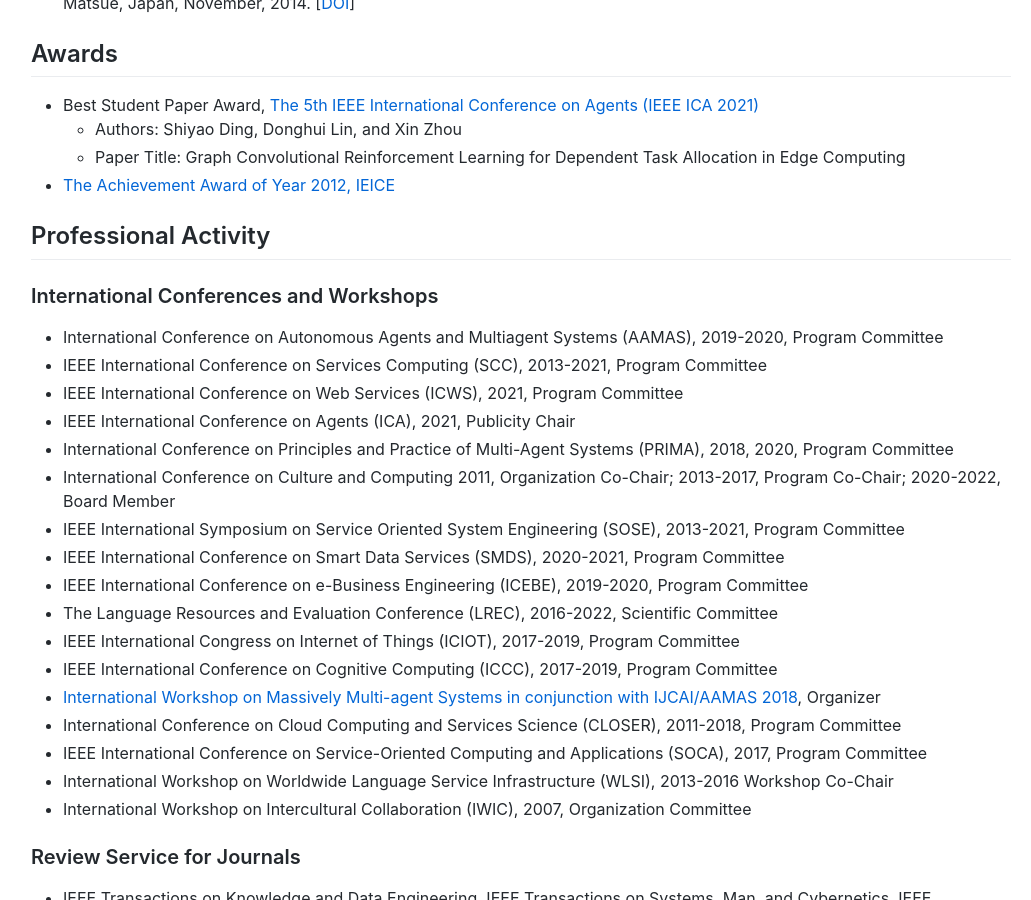
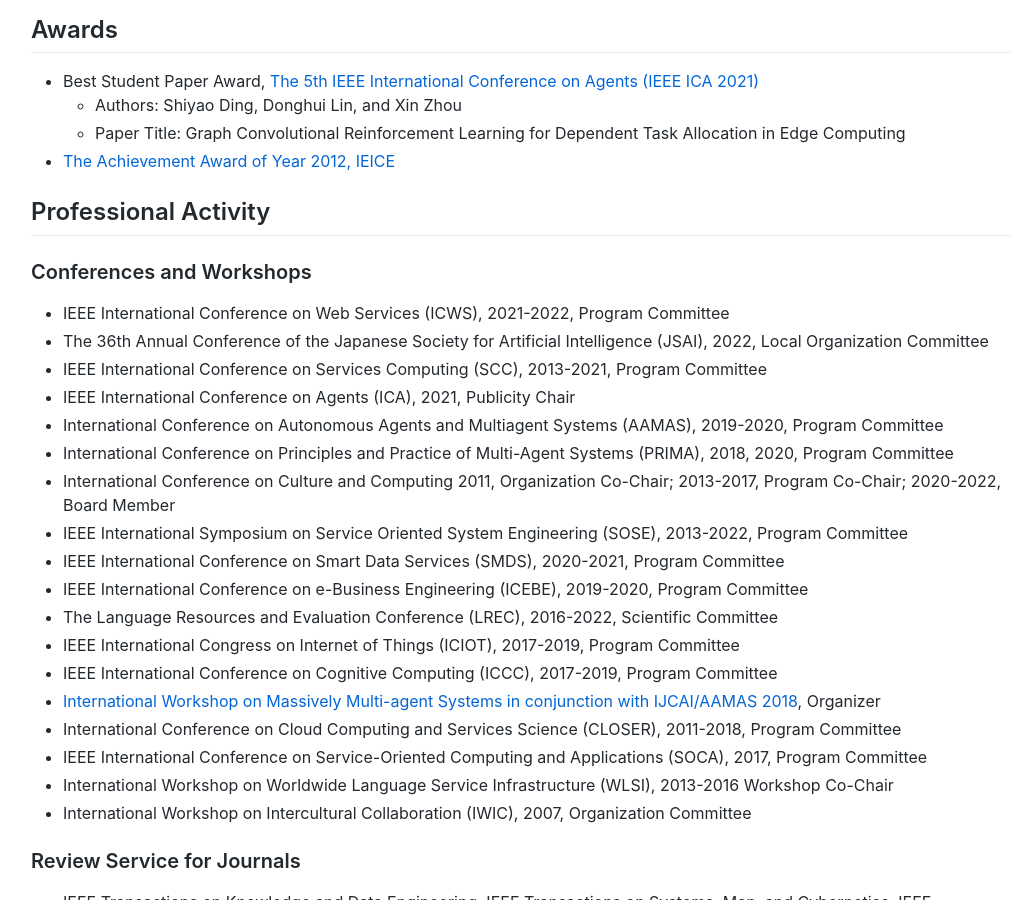
Before and after one commit to lindh/lindh.github.io, a Jekyll site: the page built from index.md, in a window 1280 px wide and 900 px high, scrolled down 6596 px. Shown: the whole window, without its empty margins (119-1150 px from the left). Built offline with Jekyll 4.4.1, drawn with Linux system fonts in a browser that asks for light colours; comment, search, counter and statistics services are not loaded; some of the changed text lies outside the part shown.

Commit message:
Update index.md

```diff
--- a/index.md
+++ b/index.md
@@ -7,8 +7,6 @@
 <br>
 
 <img align="left" src="./images/lin.jpg"/>
-   Global Information Network Laboratory
-   <br>
    Department of Social Informatics, Graduate School of Informatics, Kyoto University
    <br>
    <br>
@@ -152,14 +150,15 @@
 
 ## Professional Activity
 
-### International Conferences and Workshops
+### Conferences and Workshops
+- IEEE International Conference on Web Services (ICWS), 2021-2022, Program Committee
+- The 36th Annual Conference of the Japanese Society for Artificial Intelligence (JSAI), 2022, Local Organization Committee
+- IEEE International Conference on Services Computing (SCC), 2013-2021, Program Committee
+- IEEE International Conference on Agents (ICA), 2021, Publicity Chair
 - International Conference on Autonomous Agents and Multiagent Systems (AAMAS), 2019-2020, Program Committee
-- IEEE International Conference on Services Computing (SCC), 2013-2021, Program Committee
-- IEEE International Conference on Web Services (ICWS), 2021, Program Committee
-- IEEE International Conference on Agents (ICA), 2021, Publicity Chair
 - International Conference on Principles and Practice of Multi-Agent Systems (PRIMA), 2018, 2020, Program Committee
 - International Conference on Culture and Computing 2011, Organization Co-Chair; 2013-2017, Program Co-Chair; 2020-2022, Board Member
-- IEEE International Symposium on Service Oriented System Engineering (SOSE), 2013-2021, Program Committee
+- IEEE International Symposium on Service Oriented System Engineering (SOSE), 2013-2022, Program Committee
 - IEEE International Conference on Smart Data Services (SMDS), 2020-2021, Program Committee
 - IEEE International Conference on e-Business Engineering (ICEBE), 2019-2020, Program Committee
 - The Language Resources and Evaluation Conference (LREC), 2016-2022, Scientific Committee
```
